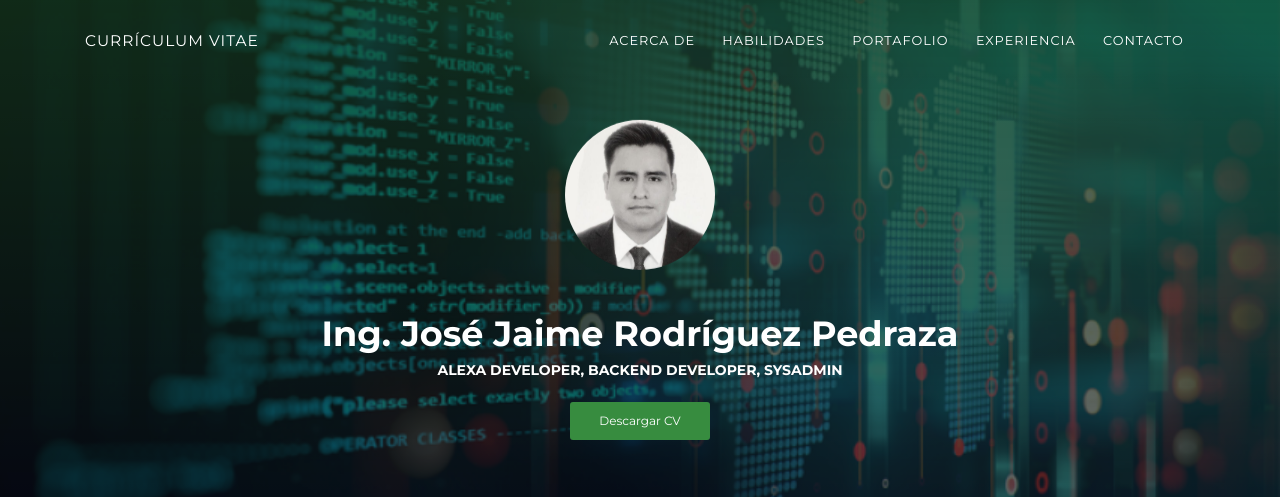
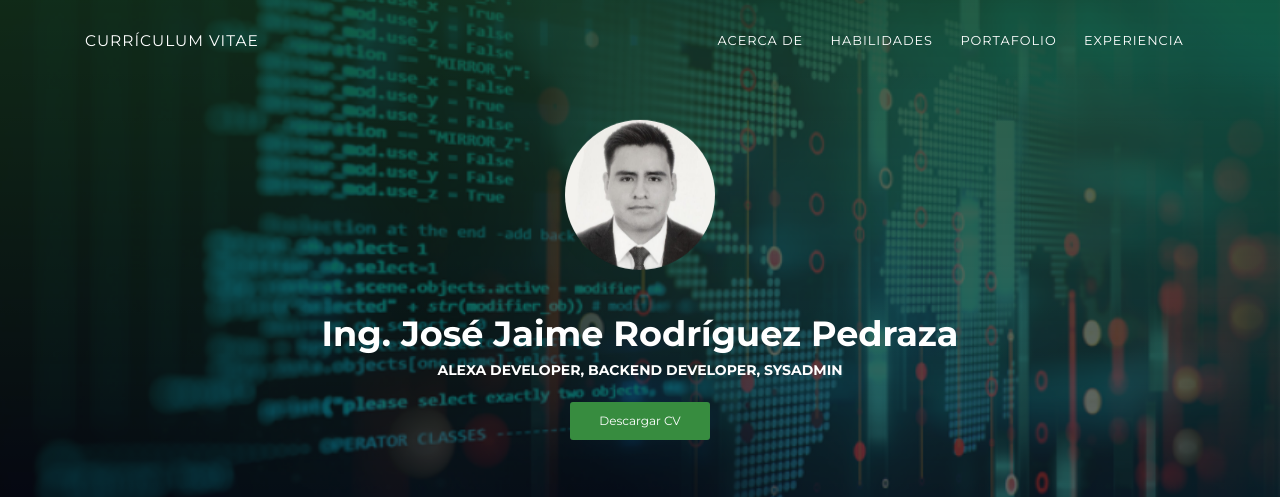
Before and after one commit to rpjosejaime/cv, a plain HTML site: page index.html in a window 1280 px wide. Shown: the top 497 px of the page. Drawn offline with Linux system fonts and the light colour scheme.

Commit message:
first commit

```diff
--- a/index.html
+++ b/index.html
@@ -26,7 +26,7 @@
                 <li class="nav-item"><a class="nav-link smooth-scroll" href="#skill">Habilidades</a></li>
                 <li class="nav-item"><a class="nav-link smooth-scroll" href="#portfolio">Portafolio</a></li>
                 <li class="nav-item"><a class="nav-link smooth-scroll" href="#experience">Experiencia</a></li>
-                <li class="nav-item"><a class="nav-link smooth-scroll" href="#contact">Contacto</a></li>
+                <!--<li class="nav-item"><a class="nav-link smooth-scroll" href="#contact">Contacto</a></li>-->
               </ul>
             </div>
           </div>
```
